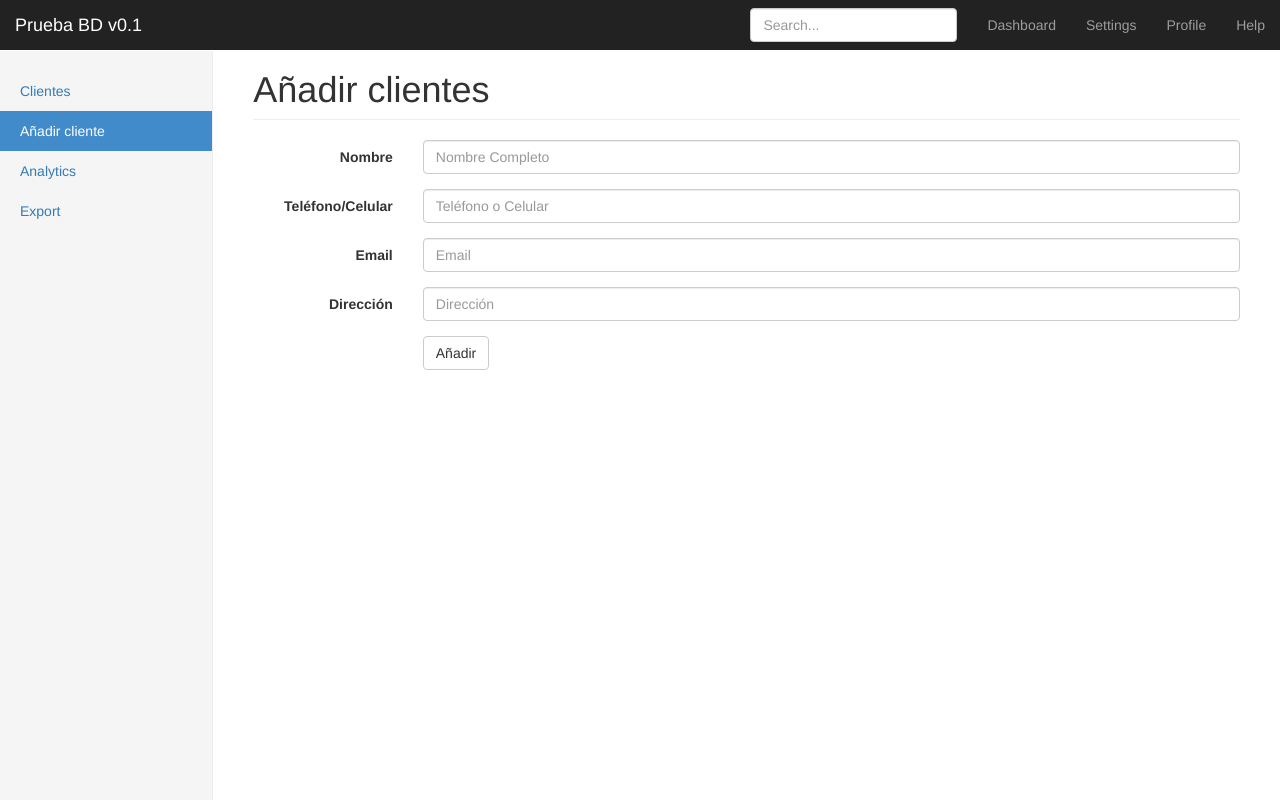
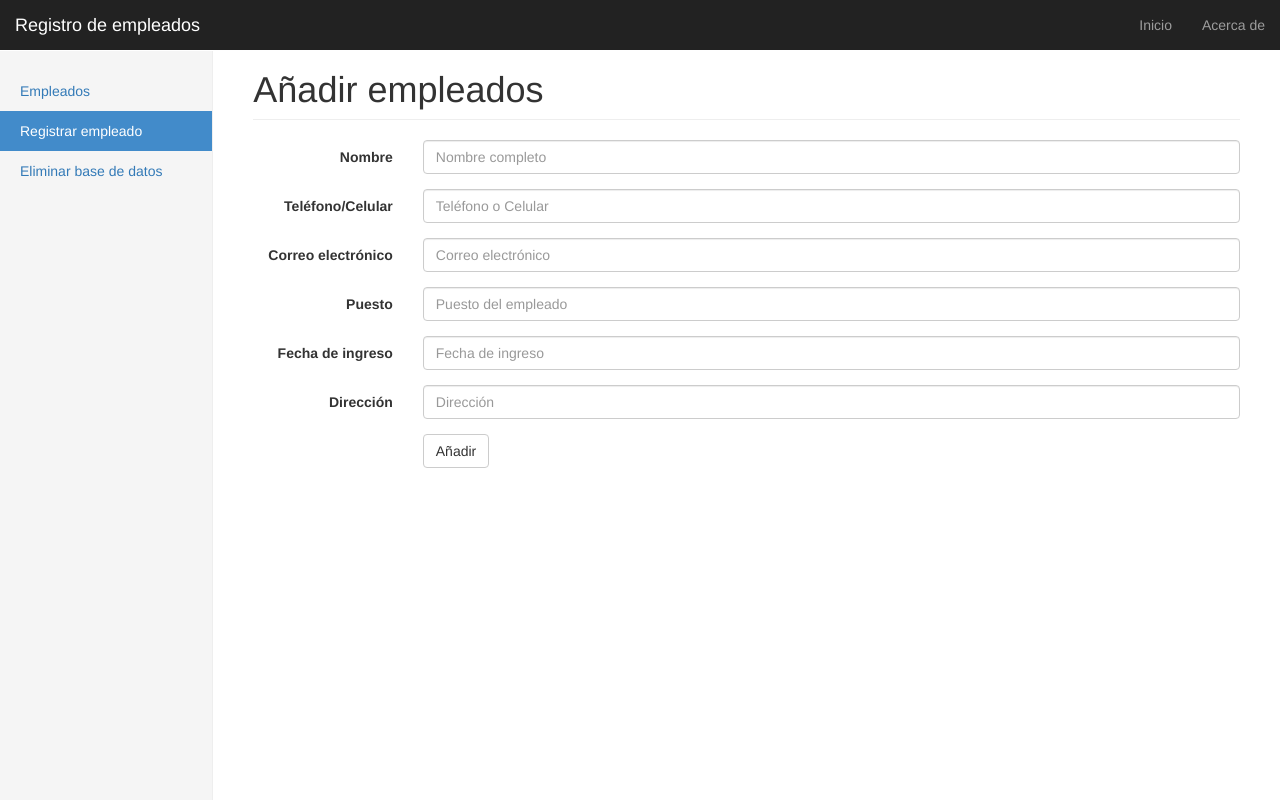
Before and after one commit to CsarFz/ProyectoBD, a plain HTML site: page add.html in a window 1280 px wide. Drawn offline with nearby package versions, Linux system fonts and the light colour scheme.

Commit message:
Modificación para los campos que se ingresarán

```diff
--- a/add.html
+++ b/add.html
@@ -8,28 +8,15 @@
     <!-- The above 3 meta tags *must* come first in the head; any other head content must come *after* these tags -->
     <meta name="description" content="">
     <meta name="author" content="">
-    <link rel="icon" href="../../favicon.ico">
+    <link rel="icon" href="img/analysis.png">
 
-    <title>Prueba BD v0.1</title>
+    <title>BD Empleados</title>
 
     <!-- Bootstrap core CSS -->
     <link href="css/bootstrap.min.css" rel="stylesheet">
 
-    <!-- IE10 viewport hack for Surface/desktop Windows 8 bug -->
-    <link href="../../assets/css/ie10-viewport-bug-workaround.css" rel="stylesheet">
-
     <!-- Custom styles for this template -->
     <link href="css/dashboard.css" rel="stylesheet">
-
-    <!-- Just for debugging purposes. Don't actually copy these 2 lines! -->
-    <!--[if lt IE 9]><script src="../../assets/js/ie8-responsive-file-warning.js"></script><![endif]-->
-    <script src="../../assets/js/ie-emulation-modes-warning.js"></script>
-
-    <!-- HTML5 shim and Respond.js for IE8 support of HTML5 elements and media queries -->
-    <!--[if lt IE 9]>
-      <script src="https://oss.maxcdn.com/html5shiv/3.7.3/html5shiv.min.js"></script>
-      <script src="https://oss.maxcdn.com/respond/1.4.2/respond.min.js"></script>
-    <![endif]-->
   </head>
 
   <body>
@@ -43,18 +30,13 @@
             <span class="icon-bar"></span>
             <span class="icon-bar"></span>
           </button>
-          <a class="navbar-brand" href="#">Prueba BD v0.1</a>
+          <a class="navbar-brand" href="index.html">Registro de empleados</a>
         </div>
         <div id="navbar" class="navbar-collapse collapse">
           <ul class="nav navbar-nav navbar-right">
-            <li><a href="#">Dashboard</a></li>
-            <li><a href="#">Settings</a></li>
-            <li><a href="#">Profile</a></li>
-            <li><a href="#">Help</a></li>
+            <li><a href="index.html">Inicio</a></li>
+            <li><a href="about.html">Acerca de</a></li>
           </ul>
-          <form class="navbar-form navbar-right">
-            <input type="text" class="form-control" placeholder="Search...">
-          </form>
         </div>
       </div>
     </nav>
@@ -63,38 +45,49 @@
       <div class="row">
         <div class="col-sm-3 col-md-2 sidebar">
           <ul class="nav nav-sidebar">
-            <li><a href="index.html">Clientes</a></li>
-            <li class="active"><a href="#">Añadir cliente <span class="sr-only">(current)</span></a></li>
-            <li><a href="#">Analytics</a></li>
-            <li><a href="#">Export</a></li>
+            <li><a href="index.html">Empleados</a></li>
+            <li class="active"><a href="#">Registrar empleado <span class="sr-only">(current)</span></a></li>
+            <li><a onclick="clearEmployees();" class="danger" href="#">Eliminar base de datos</a></li>
           </ul>
         </div>
         <div class="col-sm-9 col-sm-offset-3 col-md-10 col-md-offset-2 main">
-          <h1 class="page-header">Añadir clientes</h1>
+          <h1 class="page-header">Añadir empleados</h1>
 
-          <form class="form-horizontal">
+          <form class="form-horizontal" onsubmit="addEmployee();">
             <div class="form-group">
-              <label for="inputText" class="col-sm-2 control-label">Nombre</label>
+              <label for="name" class="col-sm-2 control-label">Nombre</label>
               <div class="col-sm-10">
-                <input type="text" class="form-control" id="inputText" placeholder="Nombre Completo">
+                <input type="text" id="name" class="form-control" placeholder="Nombre completo">
               </div>
             </div>
             <div class="form-group">
-              <label for="inputTelefono" class="col-sm-2 control-label">Tel&eacute;fono/Celular</label>
+              <label for="tel" class="col-sm-2 control-label">Tel&eacute;fono/Celular</label>
               <div class="col-sm-10">
-                <input type="tel" class="form-control" id="inputTelefono" placeholder="Teléfono o Celular">
+                <input type="tel" id="tel" class="form-control" placeholder="Teléfono o Celular">
               </div>
             </div>
             <div class="form-group">
-              <label for="inputEmail3" class="col-sm-2 control-label">Email</label>
+              <label for="email" class="col-sm-2 control-label">Correo electr&oacute;nico</label>
               <div class="col-sm-10">
-                <input type="email" class="form-control" id="inputEmail3" placeholder="Email">
+                <input type="email" id="email" class="form-control" placeholder="Correo electrónico">
               </div>
             </div>
             <div class="form-group">
-              <label for="inputDireccion" class="col-sm-2 control-label">Direcci&oacute;n</label>
+              <label for="position" class="col-sm-2 control-label">Puesto</label>
               <div class="col-sm-10">
-                <input type="text" class="form-control" id="inputDireccion" placeholder="Dirección">
+                <input type="text" id="position" class="form-control" placeholder="Puesto del empleado">
+              </div>
+            </div>
+            <div class="form-group">
+              <label for="admission" class="col-sm-2 control-label">Fecha de ingreso</label>
+              <div class="col-sm-10">
+                <input type="text" id="admission" class="form-control" placeholder="Fecha de ingreso">
+              </div>
+            </div>
+            <div class="form-group">
+              <label for="address" class="col-sm-2 control-label">Direcci&oacute;n</label>
+              <div class="col-sm-10">
+                <input type="text" id="address" class="form-control" placeholder="Dirección">
               </div>
             </div>
             <div class="form-group">
@@ -113,9 +106,6 @@
     <script src="https://ajax.googleapis.com/ajax/libs/jquery/1.12.4/jquery.min.js"></script>
     <script>window.jQuery || document.write('<script src="../../assets/js/vendor/jquery.min.js"><\/script>')</script>
     <script src="js/bootstrap.min.js"></script>
-    <!-- Just to make our placeholder images work. Don't actually copy the next line! -->
-    <script src="../../assets/js/vendor/holder.min.js"></script>
-    <!-- IE10 viewport hack for Surface/desktop Windows 8 bug -->
-    <script src="../../assets/js/ie10-viewport-bug-workaround.js"></script>
+    <script src="js/main.js"></script>
   </body>
 </html>
```
